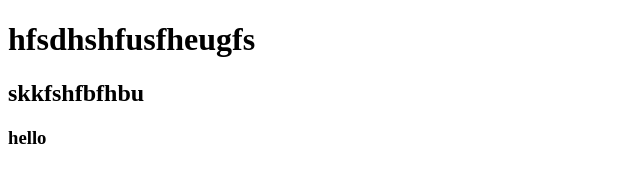
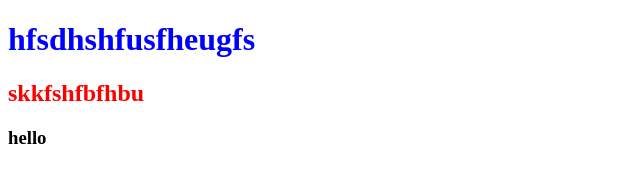
Before and after one commit to Karthikeyan523494/Website, a plain HTML site: page index.html in a window 1280 px wide. Shown: the whole page, without its empty margins (0-640 px from the left). Drawn offline with Linux system fonts and the light colour scheme.

Commit message:
added color for 1st time

```diff
--- a/Styles.css
+++ b/Styles.css
@@ -1,6 +1,6 @@
-.title {
-    color:"blue"
+#title {
+    color:blue;
 }
-.subtitle{
-    color: "red";
+#subtitle{
+    color: red;
 }
--- a/index.html
+++ b/index.html
@@ -3,12 +3,12 @@
     <head>
         <meta charset="UTF-8">
         <meta name="viewport" content="width=device-width, initial-scale=1.0">
-        <link rel="stylesheet" href="Style.css">
-        <link scr="script" href="script.js">
+        <link rel="stylesheet" href="Styles.css">
+        <!-- <link scr="script" href="script.js"> -->
     </head>
     <body>
-        <h1 id="title"> hfsdhshfusfheugfs</h1>
-        <h2 id="subtitle"> skkfshfbfhbu</h2>
+        <h1 id=title> hfsdhshfusfheugfs</h1>
+        <h2 id=subtitle> skkfshfbfhbu</h2>
         <h3>hello</h3>
     </body>
 </html>
```
